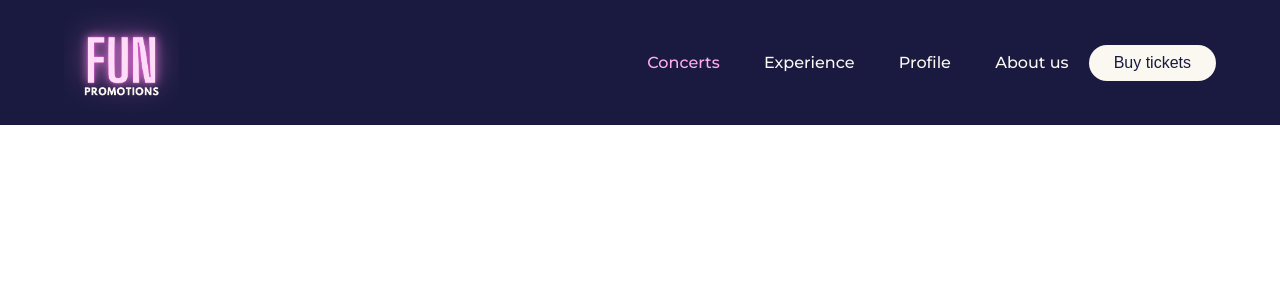
After one commit to joalereyesu/FUNPromotions, a Flask app: a page that uses templates/concertsPage.html in a window 1280 px wide. The commit adds this page. Shown: the top 300 px of the page. Run offline with Flask 2, Linux system fonts and the light colour scheme.

```diff
--- a/app.py
+++ b/app.py
@@ -10,7 +10,7 @@ environment = Environment(loader=templates)
 
 app = Flask(__name__)
 
-app.static_folder = './templates/static'
+app.static_folder = '/templates/static'
 
 
 @app.route('/', methods=["GET", "POST"])
@@ -34,8 +34,12 @@ def createAccount():
 
 @app.route('/<username>', methods=["GET", "POST"])
 def homePage(username):
-    print(username)
     return render_template('homePage.html')
+
+
+@app.route('/<username>/concerts', methods=["GET"])
+def concerts(username):
+    return render_template('concertsPage.html')
 
 
 if __name__ == "__main__":
--- /dev/null
+++ b/templates/concertsPage.html
@@ -0,0 +1,25 @@
+<!DOCTYPE html>
+<html>
+
+<head>
+    <meta charset="UTF-8">
+    <title>FUNPromotions</title>
+    <link rel="stylesheet" href="./static/styles.css">
+</head>
+
+<body>
+    <header>
+        <img src='./static/FUN_white.png' class='logo' alt='logo' />
+        <nav>
+            <ul class='nav_links'>
+                <li><a class='active' key='concerts' href='/concerts'>Concerts</a></li>
+                <li><a key='experience' href='/experience'>Experience</a></li>
+                <li><a key='profile' href='/profile'>Profile</a></li>
+                <li><a key='aboutUs' href='/about_us'>About us</a></li>
+            </ul>
+        </nav>
+        <a href='/buy_tickets'><button class='btn_register'>Buy tickets</button></a>
+    </header>
+</body>
+
+</html>
--- a/templates/signUp.html
+++ b/templates/signUp.html
@@ -14,7 +14,7 @@
                 <img class="signup_logo" src="static/FUN_white.png" alt="logo_login" />
             </div>
             <div class="signup_forms">
-                <h1>Create an account</h1>
+                <h1 class="h_enter">Create an account</h1>
                 <form method="post">
                     <div class="form-group">
                         <input type='text' class="form-control" name="name" placeholder="Jane" id="name"></input>
@@ -37,7 +37,7 @@
                         <label for="pasword" class="form-label">Password</label>
                     </div>
                     <div class="center">
-                        <button type="submit">Sign up</button>
+                        <button class="btn_register" type="submit">Sign up</button>
                     </div>
                 </form>
             </div>
--- a/templates/static/styles.css
+++ b/templates/static/styles.css
@@ -1,4 +1,4 @@
-@import url("https://fonts.googleapis.com/css2?family=Montserrat:wght@500&display=swap");
+@import url('https://fonts.googleapis.com/css2?family=Montserrat:wght@500;900&family=Varela+Round&display=swap');
 
 * {
   box-sizing: border-box;
@@ -6,22 +6,27 @@
   padding: 0;
 }
 
-h1 {
+body {
   font-family: "Montserrat", sans-serif;
-  font-weight: 700;
+}
+
+.h_enter {
+  font-weight: 500;
   font-size: 34px;
+  color: #fbf8f1;
+}
+
+.p_enter {
+  font-size: 16px;
   color: #fbf8f1;
 }
 
 li,
 a,
-label,
-p,
-button {
+label{
   font-family: "Montserrat", sans-serif;
   font-weight: 500;
   font-size: 16px;
-  color: #fbf8f1;
   text-decoration: none;
 }
 
@@ -31,6 +36,7 @@ header {
   align-items: center;
   padding: 5px 5%;
   background-color: #1a1a40;
+  position: fixed;
 }
 
 .logo {
@@ -50,7 +56,12 @@ header {
 
 .nav_links li,
 a {
+  color: #fbf8f1;
   transition: all 0.3s ease 0s;
+}
+
+.active {
+  color: #ffadf0;
 }
 
 .nav_links li,
@@ -58,7 +69,7 @@ a:hover {
   color: #ffadf0;
 }
 
-button {
+.btn_register {
   padding: 9px 25px;
   background-color: #fbf8f1;
   color: #1a1a40;
@@ -66,9 +77,11 @@ button {
   border-radius: 50px;
   cursor: pointer;
   transition: all 0.3s ease 0s;
+  font-weight: 500;
+  font-size: 16px;
 }
 
-button:hover {
+.btn_register:hover {
   background-color: #ffadf0;
   color: #fbf8f1;
 }
```
Also changed, not shown: other parts of templates/static/styles.css (+82 -0 lines), templates/homePage.html (+24 -3 lines), templates/landingPage.html (+4 -4 lines).
